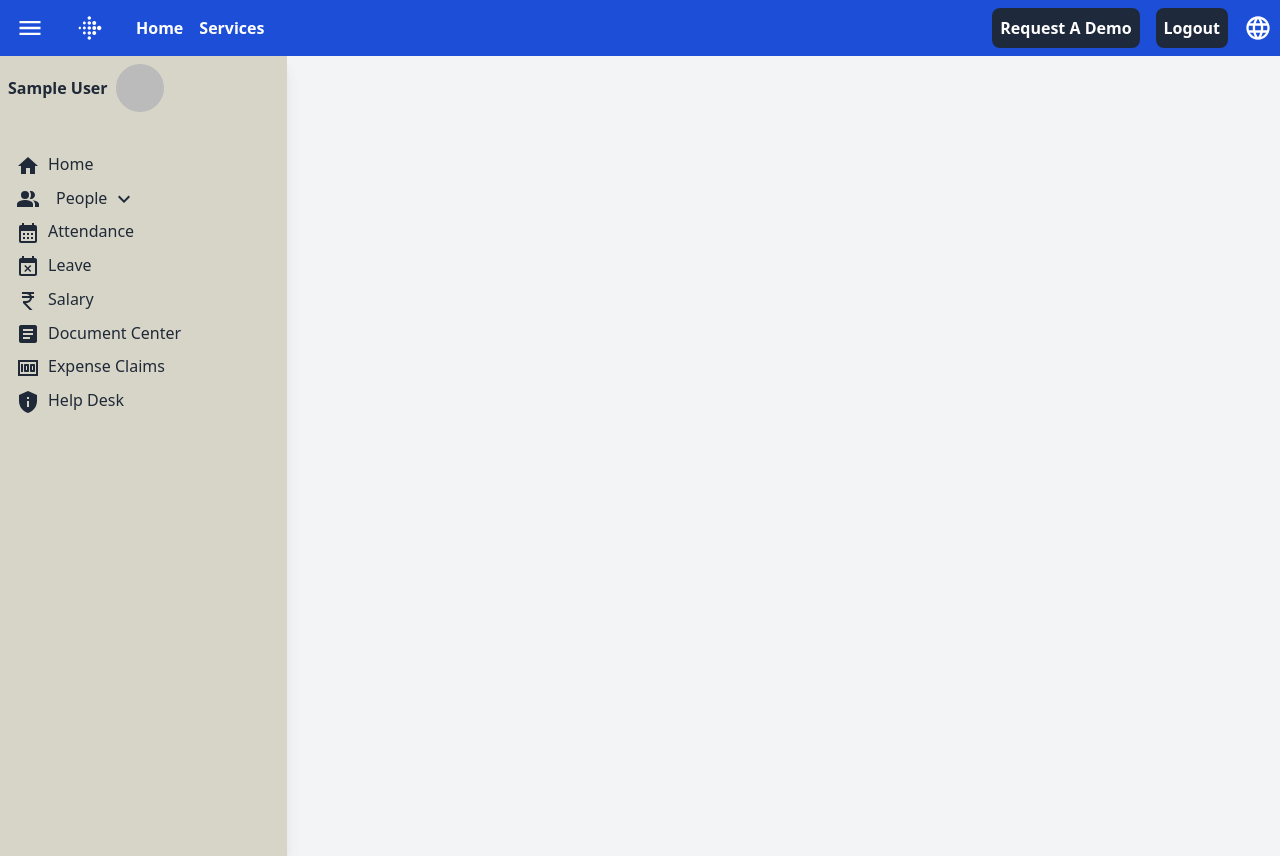
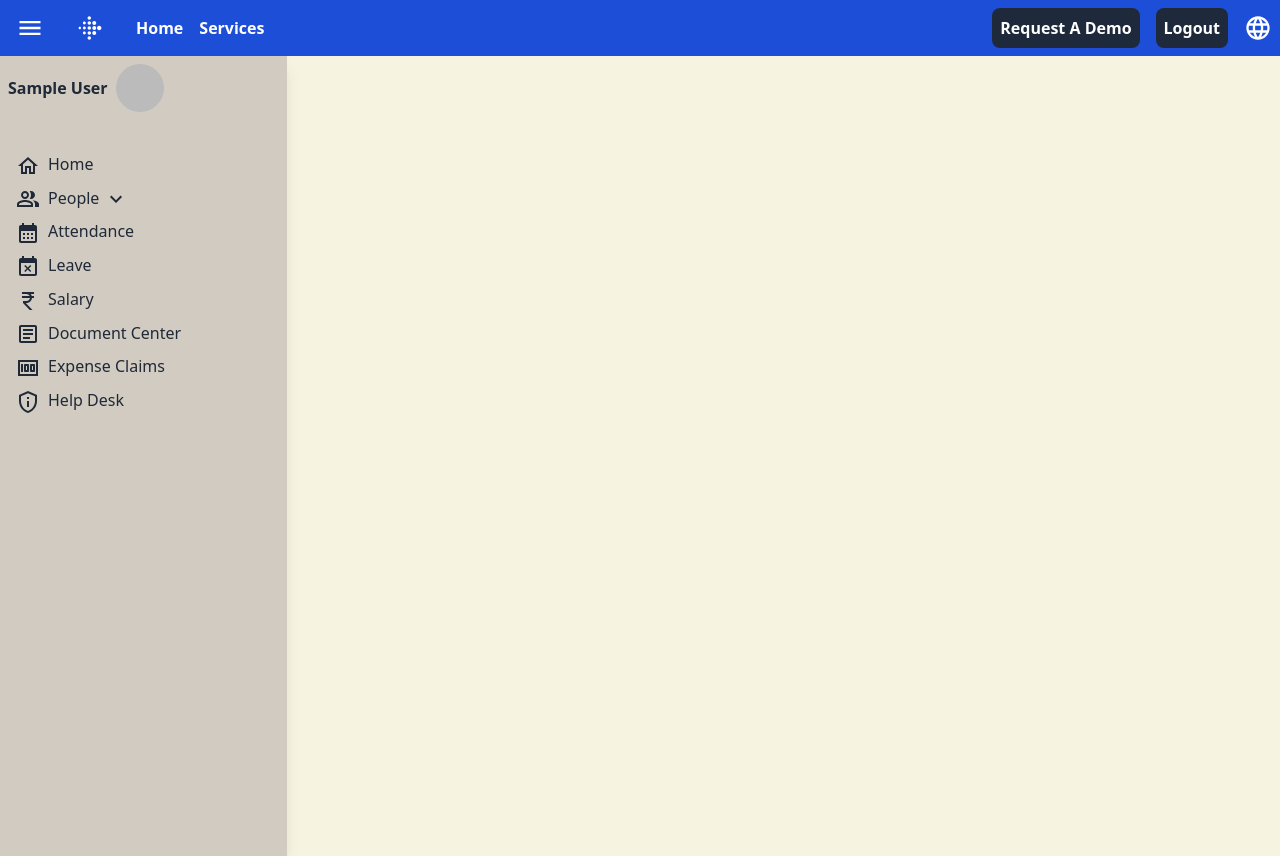
Before and after one commit to admin-insta/insta-ems, a React (Create React App) app: page /userview in a window 1280 px wide. Built offline with nearby package versions, Linux system fonts and the light colour scheme; no server answers; sample sign-in values are in the browser's storage.

Commit message:
employee list and manage

```diff
--- a/src/components/userView/MainPage.js
+++ b/src/components/userView/MainPage.js
@@ -1,18 +1,19 @@
 import React, { useState } from "react";
 import { useSelector } from "react-redux";
-import HomeOutlinedIcon from "@mui/icons-material/Home";
+import HomeIcon from '@mui/icons-material/HomeOutlined';
 import CurrencyRupeeIcon from "@mui/icons-material/CurrencyRupee";
 import CalendarMonthIcon from "@mui/icons-material/CalendarMonth";
-import PeopleAltIcon from "@mui/icons-material/PeopleAlt";
+import PeopleAltOutlinedIcon from '@mui/icons-material/PeopleAltOutlined';
 import EventBusyIcon from "@mui/icons-material/EventBusy";
-import ArticleIcon from "@mui/icons-material/Article";
+import ArticleOutlinedIcon from '@mui/icons-material/ArticleOutlined';
 import MoneyIcon from "@mui/icons-material/Money";
-import PrivacyTipOutlinedIcon from "@mui/icons-material/PrivacyTip";
-import People from "./people/People";
+import PrivacyTipIcon from '@mui/icons-material/PrivacyTipOutlined';
+import PeopleList from "./people/PeopleList";
 import AttendanceInfo from "./attendance/AttendanceInfo";
 import ManagePeople from "./people/ManagePeople";
 import KeyboardArrowDownIcon from "@mui/icons-material/KeyboardArrowDown";
 import ManageSearchIcon from "@mui/icons-material/ManageSearch";
+import BadgeOutlinedIcon from '@mui/icons-material/BadgeOutlined';
 
 const MainPage = () => {
   const [selectedTask, setSelectedTask] = useState(null); // Tracks the currently selected task
@@ -21,7 +22,7 @@ const MainPage = () => {
   const [showPeople, setShowPeople] = useState(false);
 
   return (
-    <div className="bg-gray-100 h-screen grid grid-flow-col cols-span-12">
+    <div className="bg-clay-light h-screen grid grid-flow-col cols-span-12">
       {/* Sidebar */}
       <div
         className="pl-2 col-span-1 bg-clay shadow-lg text-gray-800 h-screen overflow-y-scroll"
@@ -37,31 +38,43 @@ const MainPage = () => {
             onClick={() => setSelectedTask("home")}
             className="m-2 hover:scale-105 transition-all ease-in-out rounded-md hover:bg-white cursor-pointer"
           >
-            <HomeOutlinedIcon sx={{ fontSize: 24 }} />
+            <HomeIcon sx={{ fontSize: 24 }} />
             <span className="mx-2">Home</span>
           </li>
           <li
             // onClick={() => setSelectedTask("people")}
             className="m-2 hover:scale-105 transition-all ease-in-out rounded-md hover:bg-white cursor-pointer"
           >
-            <PeopleAltIcon />
+            <PeopleAltOutlinedIcon />
             <span
               onClick={() => (
-                setShowPeople(!showPeople), setSelectedTask("people")
+                setShowPeople(!showPeople)
               )}
-              className="mx-2 p-2"
+              className="mx-2 "
             >
               People <KeyboardArrowDownIcon />
             </span>
           </li>
+
+          {showPeople && (
+            <p
+              onClick={() => setSelectedTask("people")}
+              className="ml-6 p-1 text-sm hover:scale-105 transition-all ease-in-out rounded-md hover:bg-white cursor-pointer"
+            >
+              <ManageSearchIcon />  Employees List
+            </p>
+
+          )}
           {showPeople && (
             <p
               onClick={() => setSelectedTask("managepeople")}
-              className="ml-10 p-1 text-sm hover:scale-105 transition-all ease-in-out rounded-md hover:bg-white cursor-pointer"
+              className="ml-6 p-1 text-sm hover:scale-105 transition-all ease-in-out rounded-md hover:bg-white cursor-pointer"
             >
-              <ManageSearchIcon /> Manage Employees
+              <BadgeOutlinedIcon /> Manage Employees
             </p>
+
           )}
+
           <li
             onClick={() => setSelectedTask("attendance")}
             className="m-2 hover:scale-105 transition-all ease-in-out rounded-md hover:bg-white cursor-pointer"
@@ -87,7 +100,7 @@ const MainPage = () => {
             onClick={() => setSelectedTask("documents")}
             className="m-2 hover:scale-105 transition-all ease-in-out rounded-md hover:bg-white cursor-pointer"
           >
-            <ArticleIcon />
+            <ArticleOutlinedIcon />
             <span className="mx-2">Document Center</span>
           </li>
           <li
@@ -101,7 +114,7 @@ const MainPage = () => {
             onClick={() => setSelectedTask("help")}
             className="m-2 hover:scale-105 transition-all ease-in-out rounded-md hover:bg-white cursor-pointer"
           >
-            <PrivacyTipOutlinedIcon />
+            <PrivacyTipIcon />
             <span className="mx-2">Help Desk</span>
           </li>
         </ul>
@@ -112,7 +125,7 @@ const MainPage = () => {
         {selectedTask === "home" && (
           <div className="text-2xl text-gray-600 p-4">Good Evening</div>
         )}
-        {selectedTask === "people" && <People />}
+        {selectedTask === "people" && <PeopleList />}
         {selectedTask === "managepeople" && <ManagePeople />}
         {selectedTask === "attendance" && <AttendanceInfo />}
         {selectedTask === "home" && <div>Welcome to the Home Page!</div>}
--- a/src/components/userView/people/ManagePeople.js
+++ b/src/components/userView/people/ManagePeople.js
@@ -103,7 +103,12 @@ const ManagePeople = () => {
         <div className="m-4 w-1/2 rounded-md border shadow-md">
           <h1 className="m-4 text-center font-semibold">Employee List</h1>
           <div>
-            {people.length === 0 ? <div>There no employee in your organisation </div>:
+            {people.length === 0 ? (
+              <div className="m-4 font-semibold text-lg p-4 text-gray-600 text-center">
+                No employee information is available. Please add Employee
+                details.{" "}
+              </div>
+            ) : (
               <div>
                 {people.map((person, id) => (
                   <div
@@ -113,7 +118,9 @@ const ManagePeople = () => {
                     <div className="flex-1">
                       {person.firstName} {person.lastName}
                     </div>
-                  <div className="flex-1 text-center">{person.designation}</div>
+                    <div className="flex-1 text-center">
+                      {person.designation}
+                    </div>
                     <div className="flex-1 text-right cursor-pointer">
                       <EditIcon
                         className="cursor-pointer"
@@ -129,8 +136,7 @@ const ManagePeople = () => {
                   </div>
                 ))}
               </div>
-            }
-
+            )}
           </div>
         </div>
       </div>
--- a/src/components/userView/people/People.js
+++ b/src/components/userView/people/PeopleList.js
@@ -60,7 +60,7 @@ const People = () => {
       {/* Description Box */}
       <div className="w-2/3 p-4 relative">
         {selectedEmployee ? (
-          <div className="bg-gray-100 p-4 border border-clay rounded-md h-80">
+          <div className="bg-clay-light p-4 border border-clay rounded-md h-80">
             <p>
               <AccountCircleIcon sx={{ fontSize: 72, color: "blue" }} />
             </p>
--- a/tailwind.config.js
+++ b/tailwind.config.js
@@ -8,8 +8,8 @@ module.exports = {
     extend: {
       colors: {
         clay: {
-          DEFAULT: '#d7d5c7', // Example clay color
-          light: '#D7A18B',   // Lighter shade
+          DEFAULT: '#d1cbc1', // Example clay color
+          light: '#f6f3e1',   // Lighter shade
           dark: '#8A4C38',    // Darker shade
         },
       }
```
Lines whose indentation alone changed are shown as unchanged.
